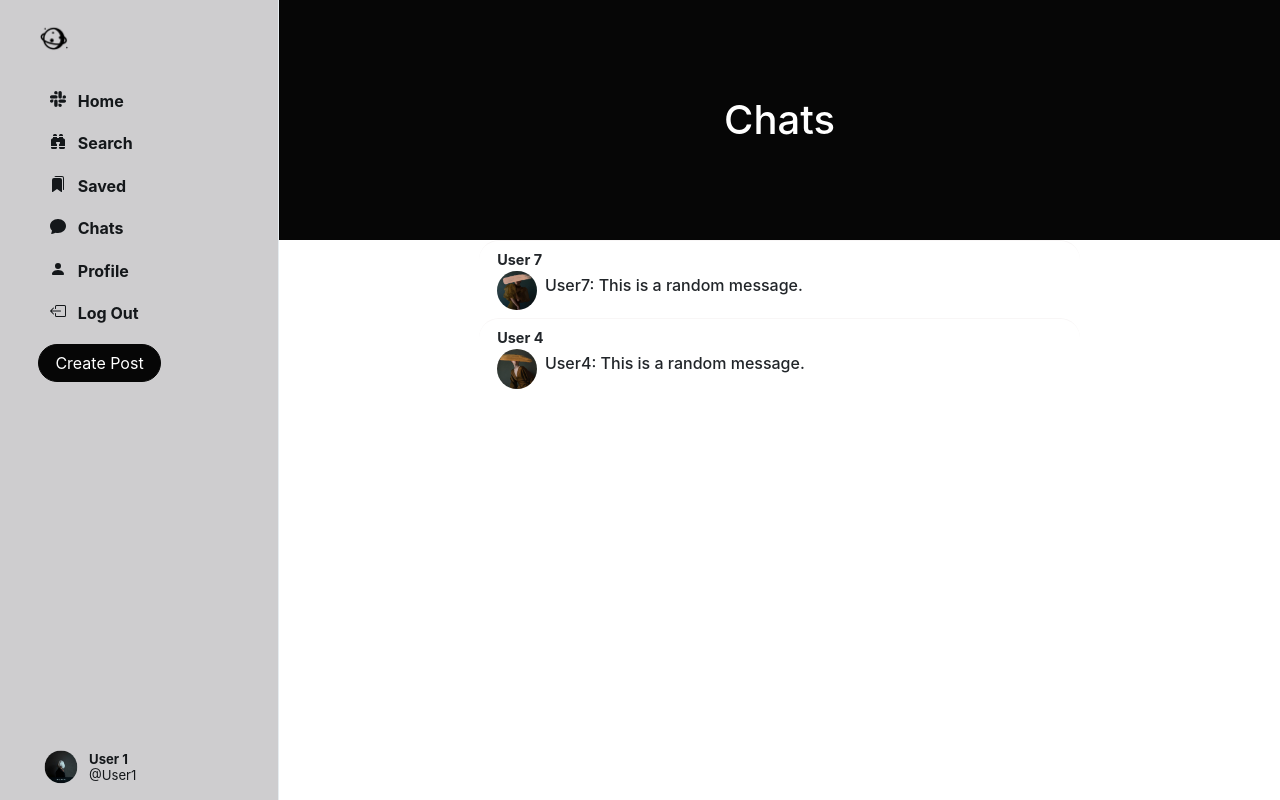
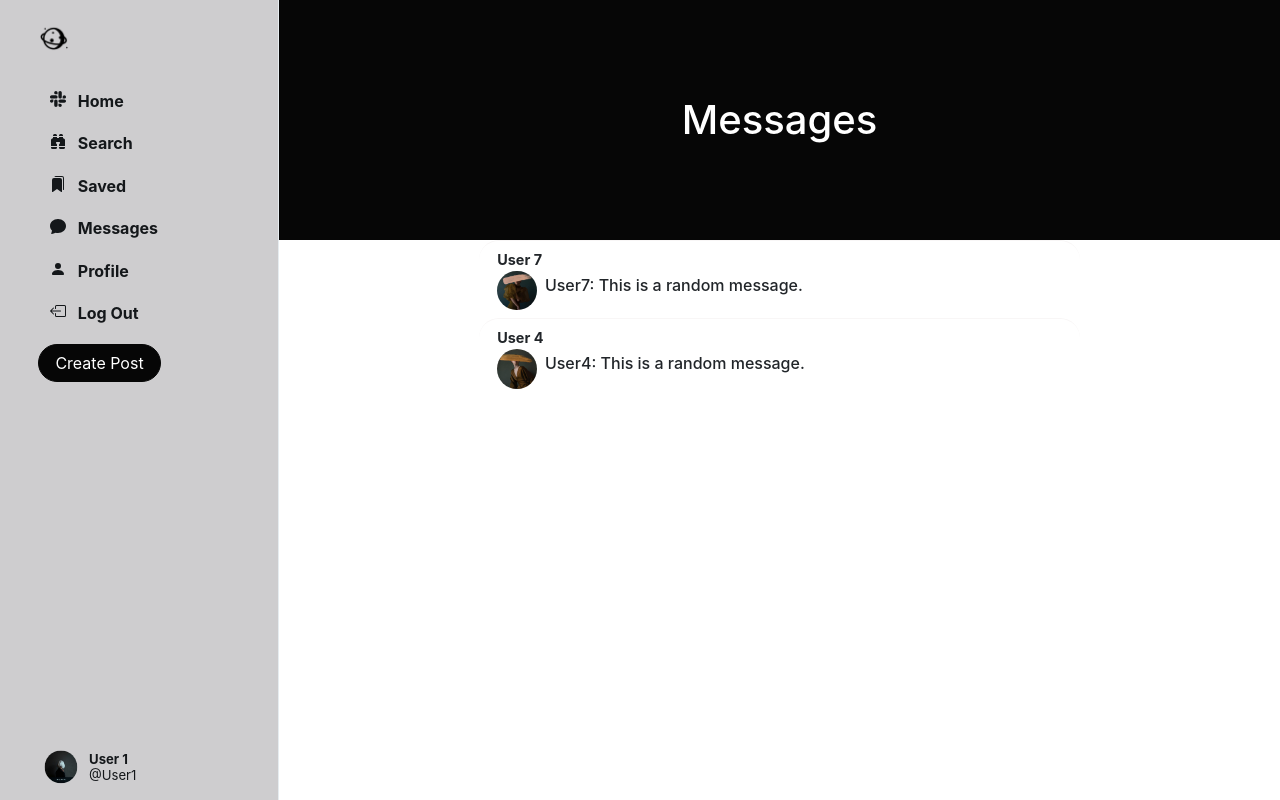
Before and after one commit to Ayoubimad/SocialWebSite, a Django app: page /chats/ in a window 1280 px wide. Run offline with Django 4.2, Linux system fonts and the light colour scheme; a user stored in the database is signed in; data comes from the database, SQL or seed files in the repository; both versions use the stored data as it was after the commit; some libraries are stand-ins or nearby versions.

Commit message:
Fixed some issues

```diff
--- a/Network/models.py
+++ b/Network/models.py
@@ -28,7 +28,6 @@ class User(AbstractUser):
             followed_by__in=followed_users)
         suggested_users = suggested_users.annotate(num_my_followers=Count('followed_by__follows')).order_by(
             '-num_my_followers')[:5]
-        print('Suggested users are: ' + str(suggested_users))
         return suggested_users
 
 
--- a/Network/templates/chats.html
+++ b/Network/templates/chats.html
@@ -5,7 +5,7 @@
         <header class="py-5" id="home-header">
             <div class="container px-4 px-lg-5 my-5">
                 <div class="text-center text-white">
-                    <h1 class="display-5 fw-bolder"> Chats</h1>
+                    <h1 class="display-5 fw-bolder">Messages</h1>
                 </div>
             </div>
         </header>
--- a/Network/templates/layout.html
+++ b/Network/templates/layout.html
@@ -88,7 +88,7 @@
     <div class="modal-dialog" role="document">
         <div class="modal-content">
             <div class="modal-header">
-                <h5 class="modal-title" id="exampleModalLabel">Chat with...</h5>
+                <h5 class="modal-title" id="exampleModalLabel">Send your message...</h5>
                 <button type="button" class="close" data-dismiss="modal" aria-label="Close">
                     <span aria-hidden="true">&times;</span>
                 </button>
--- a/Network/templates/sidenav.html
+++ b/Network/templates/sidenav.html
@@ -48,7 +48,7 @@
                                      class="bi bi-chat-fill" viewBox="0 0 16 16">
                                     <path d="M8 15c4.418 0 8-3.134 8-7s-3.582-7-8-7-8 3.134-8 7c0 1.76.743 3.37 1.97 4.6-.097 1.016-.417 2.13-.771 2.966-.079.186.074.394.273.362 2.256-.37 3.597-.938 4.18-1.234A9.06 9.06 0 0 0 8 15z"/>
                                 </svg>
-                                &nbsp;&nbsp;Chats
+                                &nbsp;&nbsp;Messages
                             </div>
                         </a>
                     </li>
--- a/Network/views.py
+++ b/Network/views.py
@@ -18,7 +18,7 @@ from .models import *
 def home(request):
     user = request.user
     followed_users = user.follows.all()
-    start_date = timezone.now() - timedelta(days=2)
+    start_date = timezone.now() - timedelta(days=1)
     posts = Post.objects.filter(creator__in=followed_users, date_created__gte=start_date).order_by("-date_created")
     context = {
         'user': user,
@@ -166,6 +166,7 @@ def search(request):
         return render(request=request, template_name='search.html', context={
             'users': users,
             'posts': posts,
+            'suggestions': suggestions
         })
 
     return render(request=request, template_name='search.html', context={
--- a/SocialWebSite/settings.py
+++ b/SocialWebSite/settings.py
@@ -102,7 +102,7 @@ AUTH_PASSWORD_VALIDATORS = [
 
 LANGUAGE_CODE = 'en-us'
 
-TIME_ZONE = 'UTC'
+TIME_ZONE = 'Europe/Rome'
 
 USE_I18N = True
 
--- a/scripts.py
+++ b/scripts.py
@@ -15,6 +15,7 @@ def script():
         post.savers.clear()
         post.likers.clear()
         post.comment_count = 0
+        post.date_created = timezone.now()
         post.save()
 
     for user in users:
@@ -37,11 +38,9 @@ def script():
                 post.comment_count += 1
                 post.save()
 
-        # Creazione di una chat con due partecipanti
         chat = Chat.objects.create()
         chat.participants.add(user)
 
-        # Aggiunta di un altro partecipante casuale alla chat
         other_participants = users.exclude(id=user.id)
         participant = random.choice(list(other_participants))
         chat.participants.add(participant)
```
Also changed, not shown: Network/templates/search.html (+7 -3 lines), db.sqlite3, 2 other files.
